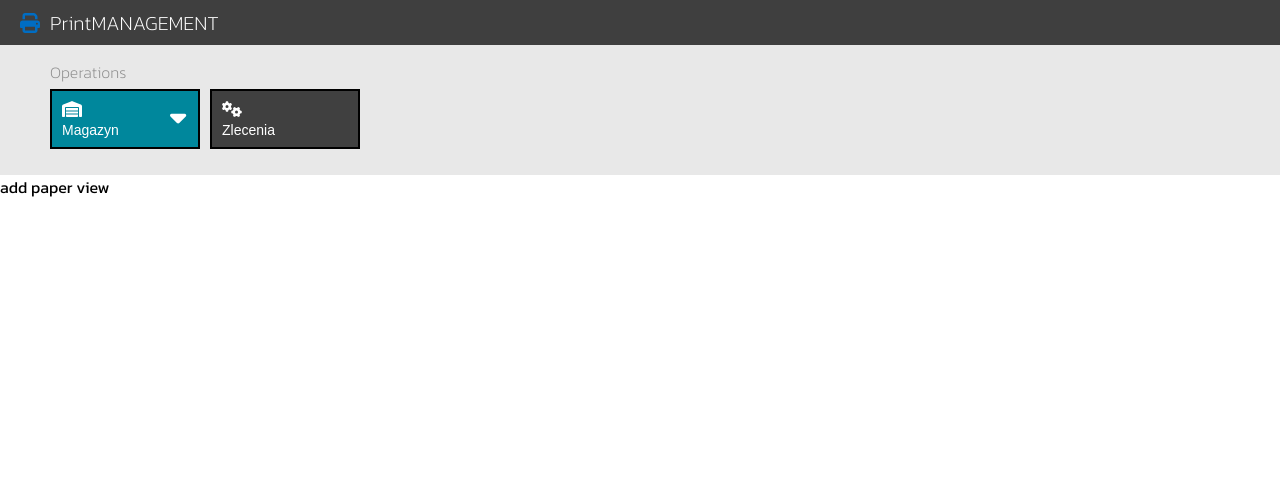
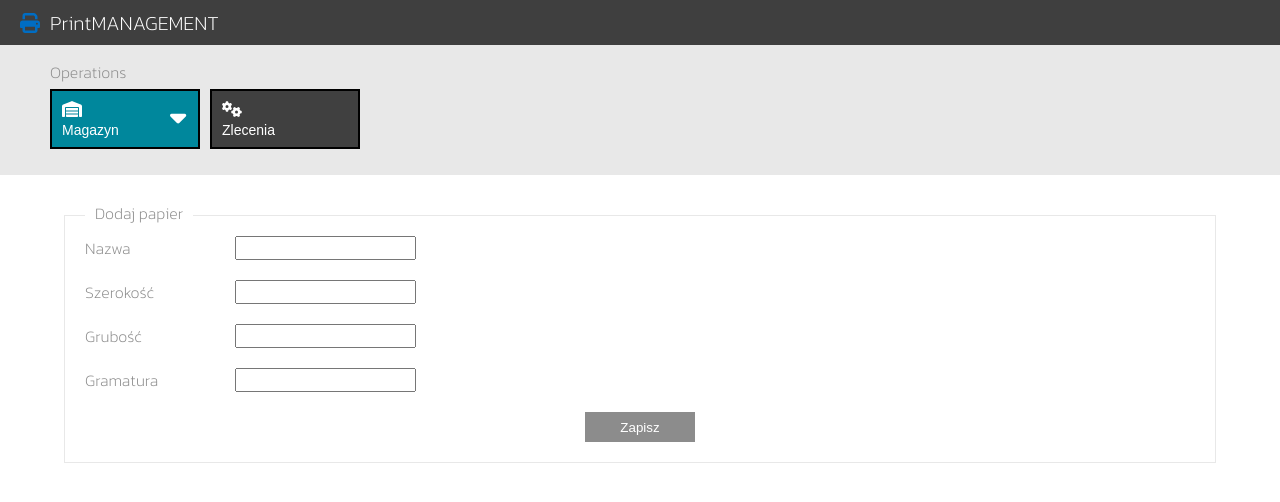
Before and after one commit to pantera272/print-management, a React (Create React App) app: page /addpaper in a window 1280 px wide. Shown: the top 502 px of the page. Built offline with nearby package versions, Linux system fonts and the light colour scheme.

Commit message:
Add Paper Form

```diff
--- /dev/null
+++ b/src/commponents/common/AddPaperForm/AddPaperForm.js
@@ -0,0 +1,31 @@
+import styles from './AddPaperForm.module.scss';
+import ButtonFunction from './../ButtonFunction/ButtonFunction';
+
+const AddPaperForm = () => {
+  return (
+    <div className={styles.form}>
+        <h2>Dodaj papier</h2>
+        <div className={styles.input}>
+          <label>Nazwa</label>
+          <input type='text' />
+        </div>
+        <div className={styles.input}>
+          <label>Szerokość</label>
+          <input type='text' />
+        </div>
+        <div className={styles.input}>
+          <label>Grubość</label>
+          <input type='text' />
+        </div>
+        <div className={styles.input}>
+          <label>Gramatura</label>
+          <input type='text' />
+        </div>
+        <div className={styles.action}>
+          <ButtonFunction name='Zapisz' />
+        </div>
+      </div>
+  )
+}
+
+export default AddPaperForm;
--- /dev/null
+++ b/src/commponents/common/AddPaperForm/AddPaperForm.module.scss
@@ -0,0 +1,37 @@
+@import './../../../styles/settings.module.scss';
+
+.form {
+  width: 90%;
+  margin: auto;
+  border: 1px solid $color-four;
+  padding: 20px;
+  margin-top: 40px;
+  position: relative;
+
+  h2 {
+    position: absolute;
+    font-size: 16px;
+    font-weight: 100;
+    color: $color-five;
+    top: -15px;
+    background-color: $color-one;
+    padding: 0 10px;
+  }
+
+  .input {
+    display: flex;
+    flex-direction: row;
+    margin-bottom: 20px;
+
+    label {
+      font-size: 16px;
+      font-weight: 100;
+      color: $color-five;
+      width: 150px;
+    }
+  }
+
+  .action {
+    text-align: center;
+  }
+}
--- a/src/commponents/features/AddPaper/AddPaper.js
+++ b/src/commponents/features/AddPaper/AddPaper.js
@@ -1,9 +1,10 @@
-import styles from './AddPaper.module.cscc';
+import AddPaperForm from '../../common/AddPaperForm/AddPaperForm';
+import styles from './AddPaper.module.scss';
 
 const AddPaper = () => {
   return (
     <div className={styles.container}>
-      add paper
+      <AddPaperForm />
     </div>
   )
 }
--- a/src/commponents/features/AddPaper/AddPaper.module.scss
+++ b/src/commponents/features/AddPaper/AddPaper.module.scss
@@ -1,5 +1,7 @@
 @import './../../../styles/global.module.scss';
 
 .container {
-
+  width: 100%;
+  display: flex;
+  align-items: center;
 }
--- a/src/commponents/view/AddPaperView/AddPaperView.js
+++ b/src/commponents/view/AddPaperView/AddPaperView.js
@@ -1,3 +1,4 @@
+import AddPaper from '../../features/AddPaper/AddPaper';
 import TopPanel from '../TopPanel/TopPanel';
 import styles from './AddPaperView.module.scss';
 
@@ -5,7 +6,7 @@ const AddPaperView = () => {
   return (
     <div className={styles.container}>
       <TopPanel />
-      add paper view
+      <AddPaper />
     </div>
   )
 }
```
